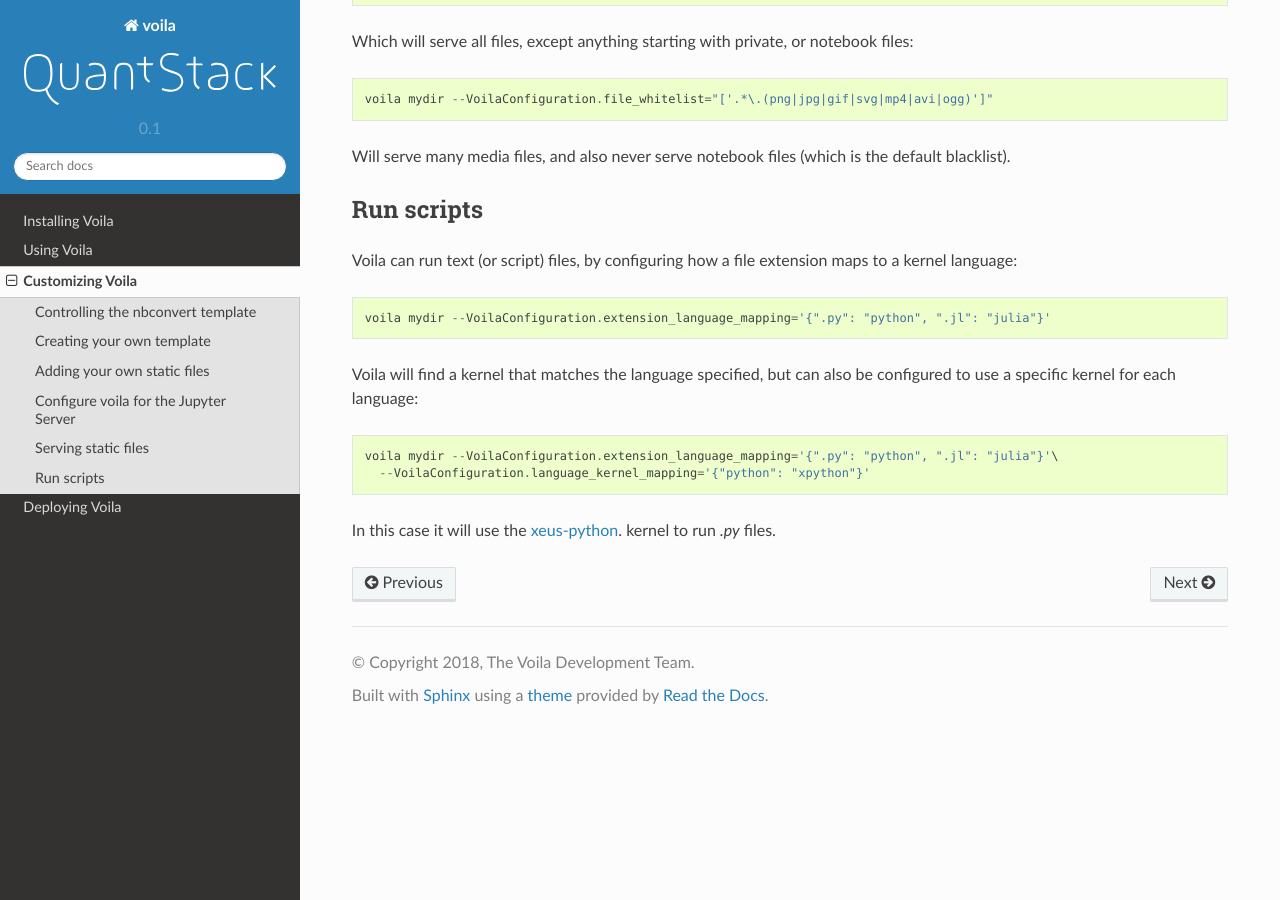
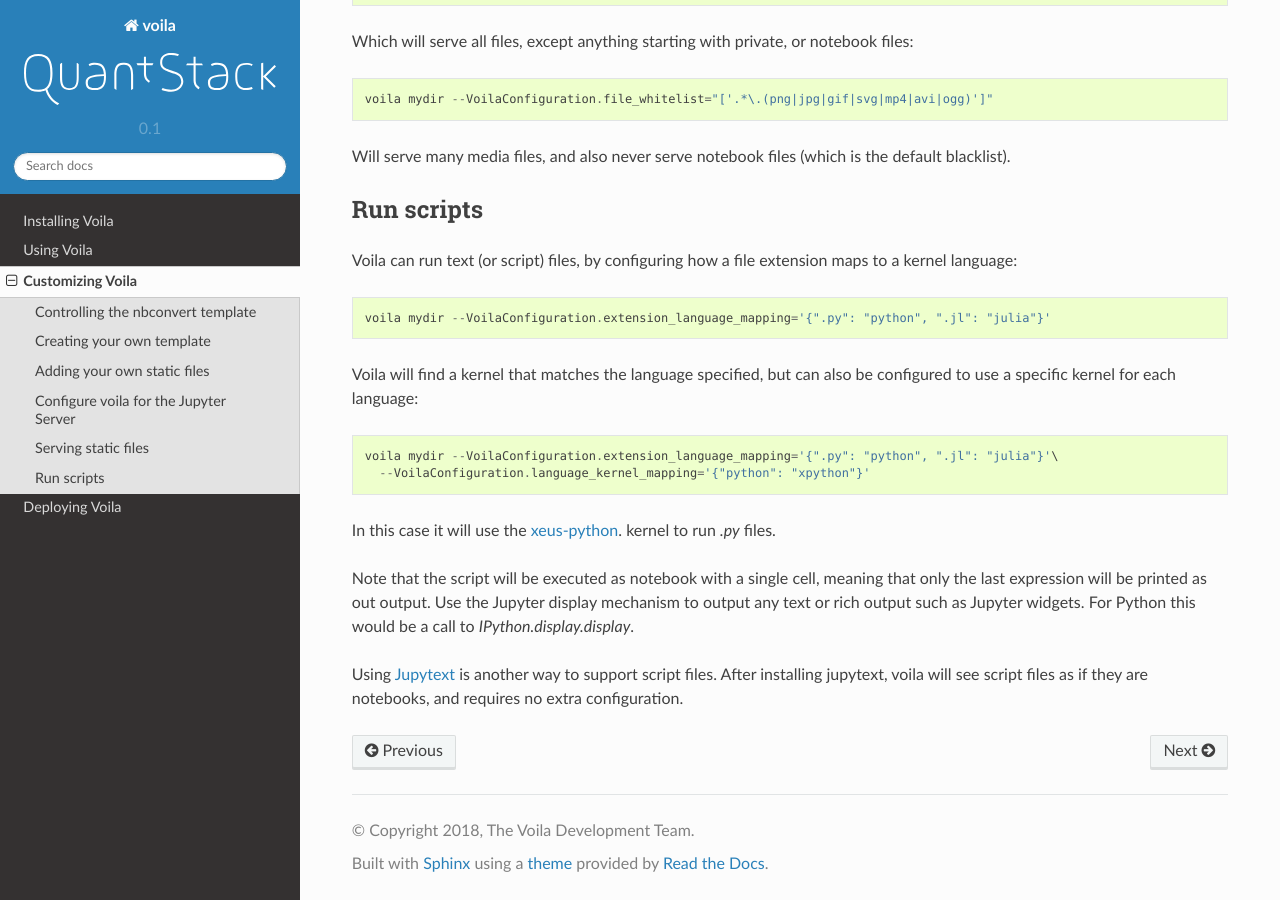
Before and after one commit to voila-dashboards/voila, a Sphinx documentation site: the page built from docs/source/customize.rst, in a window 1280 px wide and 900 px high, scrolled down 3875 px. Built offline with Sphinx 7.4.7 and the Read the Docs theme 2.0.0, drawn with Linux system fonts in a browser that asks for light colours.

Commit message:
extra docs for running scripts

```diff
--- a/docs/source/customize.rst
+++ b/docs/source/customize.rst
@@ -216,3 +216,12 @@ configured to use a specific kernel for each language::
 
 In this case it will use the `xeus-python
 <https://github.com/QuantStack/xeus-python/>`_. kernel to run `.py` files.
+
+Note that the script will be executed as notebook with a single cell, meaning
+that only the last expression will be printed as out output. Use the Jupyter
+display mechanism to output any text or rich output such as Jupyter widgets. For
+Python this would be a call to `IPython.display.display`.
+
+Using `Jupytext <https://github.com/mwouts/jupytext>`_ is another way to support
+script files. After installing jupytext, voila will see script files as if they
+are notebooks, and requires no extra configuration.
```
